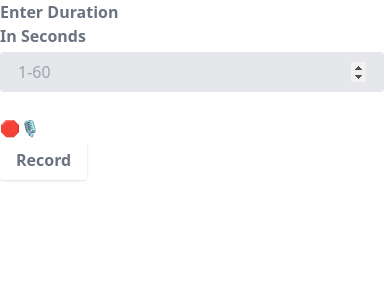
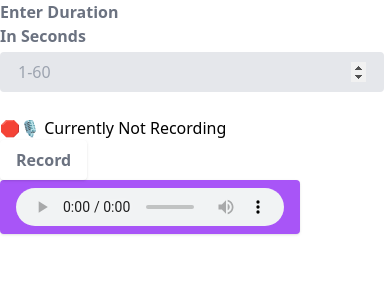
Before and after one commit to arjxn-py/Curio_CIC, a React (Create React App) app in the folder curio/app/: page / in a window 390 px wide. Shown: the top 300 px of the page. Built offline with nearby package versions, Linux system fonts and the light colour scheme.

Commit message:
Player UI Added

```diff
--- a/curio/app/src/components/App.js
+++ b/curio/app/src/components/App.js
@@ -1,7 +1,7 @@
 import React from 'react';
 // import { Recorder , myRecorder} from 'react-voice-recorder';
+// import ReactPlayer from 'react-player/youtube'
 import {Form} from './recorder'
-// import ReactPlayer from 'react-player/youtube'
 import './App.css'
 
 function App () {
--- a/curio/app/src/components/recorder.js
+++ b/curio/app/src/components/recorder.js
@@ -64,7 +64,7 @@ export const Form = () => {
           </div>
         </div>
 
-        {isListening ? <span>🎙️</span> : <span>🛑🎙️</span>}
+        {isListening ? <span>🎙️  Recording</span> : <span>🛑🎙️ Currently Not Recording</span>}
 
         <div className="md:flex md:items-center">
           <div className="md:w-1/3"></div>
@@ -75,8 +75,16 @@ export const Form = () => {
           </div>
         </div>
       </form>
-    </>
+
+    <div className="md:flex md:items-center">
+          <div className="md:w-1/3"></div>
+          <div className="md:w-2/3">
+            <audio controls className="shadow bg-purple-500 hover:bg-purple-400 hover:text-white focus:shadow-outline focus:outline-none text-gray-500 font-bold py-2 px-4 rounded" type="audio">
+            </audio>
+          </div>
+    </div>
 
 
-    );
-  }
+    </>
+  );
+}
```
